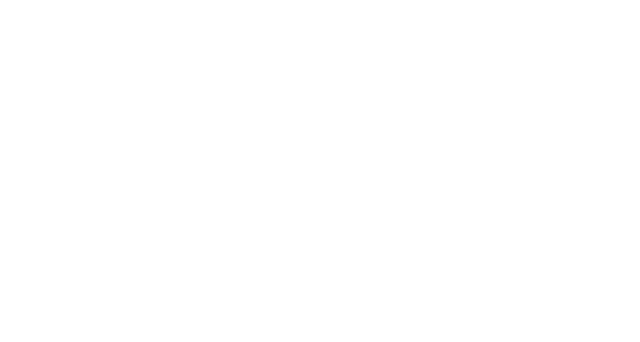
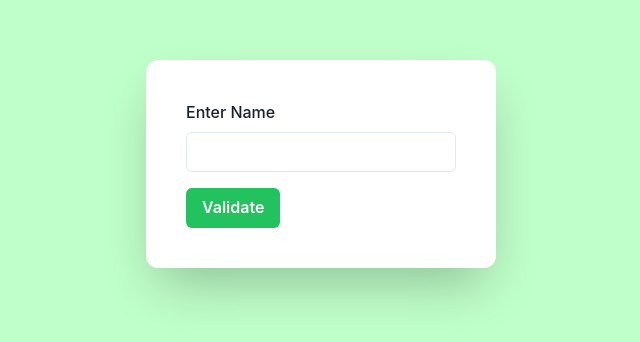
Before and after one commit to usmanabdurrehman/React-tutorials, a React app: page / in a window 1280 px wide. Shown: the part 236-578 px from the top of the page, without its empty margins (319-959 px from the left). Built offline with nearby package versions, Linux system fonts and the light colour scheme; the HTML template or start-up script is replaced by a standard one.

Commit message:
Tanstack Query Sync Fetching Tutorial

```diff
--- a/src/App.tsx
+++ b/src/App.tsx
@@ -1,5 +1,6 @@
-import { QueryClient, QueryClientProvider } from "react-query";
+import { QueryClient, QueryClientProvider } from "@tanstack/react-query";
 import { ChakraProvider } from "@chakra-ui/react";
+import { TanstackQuerySyncFetching } from "./Components/TanstackQuerySyncFetching";
 
 const queryClient = new QueryClient({
   defaultOptions: {
@@ -16,7 +17,7 @@
   return (
     <ChakraProvider>
       <QueryClientProvider client={queryClient}>
-        {/* Tutorial Code Here */}
+        <TanstackQuerySyncFetching />
       </QueryClientProvider>
     </ChakraProvider>
   );
--- /dev/null
+++ b/src/Components/TanstackQuerySyncFetching/TanstackQuerySyncFetching.tsx
@@ -0,0 +1,59 @@
+import { useState } from "react";
+
+import {
+  Box,
+  Button,
+  Flex,
+  FormControl,
+  FormErrorMessage,
+  FormLabel,
+  Input,
+} from "@chakra-ui/react";
+import { useQueryClient } from "@tanstack/react-query";
+import axios from "axios";
+
+export default function TanstackQuerySyncFetching() {
+  const [name, setName] = useState("");
+
+  const [error, setError] = useState("");
+  const queryClient = useQueryClient();
+
+  return (
+    <Flex
+      height="100vh"
+      alignItems={"center"}
+      justifyContent="center"
+      bg="#bfffc9"
+    >
+      <Box boxShadow={"2xl"} width="350px" padding="10" rounded="xl" bg="white">
+        <FormControl isInvalid={!!error}>
+          <FormLabel>Enter Name</FormLabel>
+          <Input onChange={(e) => setName(e.target.value)} value={name} />
+          <FormErrorMessage>{error}</FormErrorMessage>
+        </FormControl>
+
+        <Button
+          colorScheme={"whatsapp"}
+          onClick={async () => {
+            const users = await queryClient.fetchQuery(
+              ["FETCH_USERS"],
+              async (): Promise<{ name: string }[]> => {
+                const { data } = await axios.get(
+                  "https://jsonplaceholder.typicode.com/users"
+                );
+                return data;
+              },
+              { staleTime: 10000 }
+            );
+            const isUserDuplicate = users?.find((user) => user.name === name);
+            if (isUserDuplicate) setError("Duplicate Error");
+            else setError("");
+          }}
+          mt={4}
+        >
+          Validate
+        </Button>
+      </Box>
+    </Flex>
+  );
+}
--- /dev/null
+++ b/src/Components/TanstackQuerySyncFetching/index.ts
@@ -0,0 +1 @@
+export { default as TanstackQuerySyncFetching } from "./TanstackQuerySyncFetching";
--- a/src/Components/index.ts
+++ /dev/null
@@ -1,2 +0,0 @@
-export { VirtualList } from "./VirtualList";
-export * from "./FormikForm";
```
